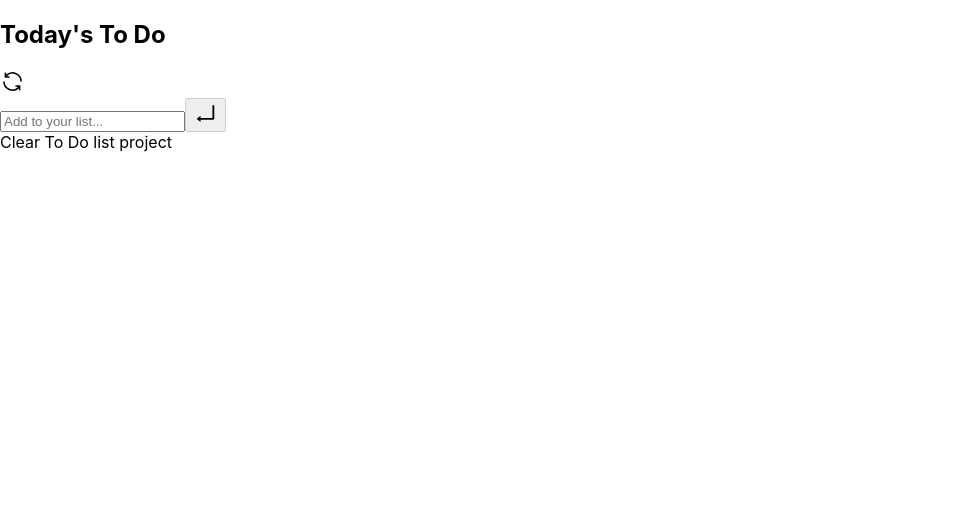
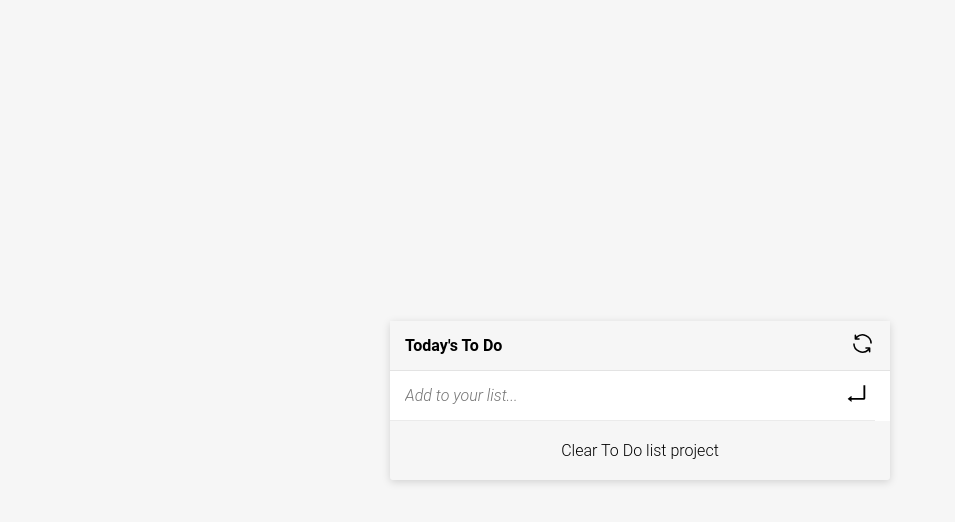
Before and after one commit to veronica365/react-todo-list, a React (Create React App) app: page / in a window 1280 px wide. Shown: the top 522 px of the page, without its empty margins (0-955 px from the left). Built offline with nearby package versions, Linux system fonts and the light colour scheme.

Commit message:
Add CSS styles to show the todos

```diff
--- a/src/index.css
+++ b/src/index.css
@@ -1,13 +1,212 @@
+* {
+  font-size: 16px;
+  font-weight: 300;
+  box-sizing: border-box;
+  font-family: Roboto, sans-serif;
+
+  --light-gray: #f6f6f6;
+  --medium-gray: #c1c1c3;
+  --dark: #d0cdcd;
+  --black: #000;
+  --white: #fff;
+}
+
 body {
   margin: 0;
-  font-family: -apple-system, BlinkMacSystemFont, 'Segoe UI', 'Roboto', 'Oxygen',
-    'Ubuntu', 'Cantarell', 'Fira Sans', 'Droid Sans', 'Helvetica Neue',
-    sans-serif;
-  -webkit-font-smoothing: antialiased;
-  -moz-osx-font-smoothing: grayscale;
+  padding: 0;
+  background-color: var(--light-gray);
 }
 
-code {
-  font-family: source-code-pro, Menlo, Monaco, Consolas, 'Courier New',
-    monospace;
+#root {
+  height: 100vh;
+  display: flex;
+  align-items: center;
+  background-color: var(--light-gray);
 }
+
+h1 {
+  font-weight: 600;
+}
+
+.link {
+  cursor: pointer;
+}
+
+.todos {
+  display: flex;
+  flex-direction: column;
+  box-sizing: border-box;
+  border-radius: 3px;
+  box-shadow: 0 2px 8px rgb(0 0 0 / 15%);
+  margin: 0 auto;
+  top: 0;
+  max-width: 500px;
+  width: 100%;
+  transition: margin 300ms ease-in-out;
+  position: relative;
+  min-width: 0;
+}
+
+.todos .todo-button {
+  display: flex;
+  align-items: center;
+  padding: 20px 5%;
+}
+
+.todos .todo-head {
+  height: 50px;
+  display: flex;
+  padding: 0 15px;
+  align-items: center;
+  background-color: var(--light-gray);
+  border-bottom: 1px solid rgb(0 0 0 / 8%);
+}
+
+.todos .todo-head .icon {
+  margin-left: auto;
+}
+
+.todos .todo-button span {
+  width: 100%;
+  text-align: center;
+}
+
+.todos .todo-wrapper {
+  display: flex;
+  flex-direction: column;
+  width: 100%;
+}
+
+.todos .add-task {
+  width: 100%;
+  height: 50px;
+  padding-right: 15px;
+  background-color: var(--white);
+}
+
+.todos .add-task,
+.todos .add-task label,
+.todos .add-task label input {
+  width: 100%;
+  outline: none;
+  border: none;
+  display: flex;
+}
+
+.todos .add-task label {
+  padding: 6px 0;
+  background-color: var(--white);
+  border-bottom: 1px solid rgb(0 0 0 / 8%);
+}
+
+.todos .add-task label button {
+  border: none;
+  background-color: var(--white);
+}
+
+.todos .add-task label input {
+  padding-left: 15px;
+  font-style: italic;
+}
+
+.todos .todo-wrapper .todo-item {
+  width: 100%;
+  display: flex;
+  border-bottom: 1px solid rgb(0 0 0 / 8%);
+}
+
+.todo-item .item-wrapper {
+  display: flex;
+  width: 100%;
+  background: var(--white);
+}
+
+.todo-item .todo {
+  display: flex;
+  width: 100%;
+}
+
+.todo-item .todo .todo-check {
+  padding: 0 15px;
+  display: flex;
+  align-items: center;
+  position: relative;
+  cursor: pointer;
+  font-size: 22px;
+  user-select: none;
+}
+
+.todo-item .todo .todo-check input {
+  display: none;
+}
+
+.todo-item .todo .todo-check .checkmark {
+  width: 22px;
+  height: 22px;
+  display: block;
+  position: relative;
+  border: 1.5px solid var(--medium-gray);
+}
+
+.todo-item .todo .todo-title {
+  line-height: 25px;
+  padding-right: 10px;
+  width: 100%;
+  display: flex;
+  align-items: center;
+  word-break: break-all;
+  outline: none;
+  min-height: 50px;
+  resize: none;
+}
+
+.todo-item.completed .todo .todo-title {
+  line-height: 25px;
+  color: var(--dark);
+  text-decoration: line-through;
+}
+
+.todo-item.completed .todo .todo-check .checkmark {
+  border-color: var(--dark);
+}
+
+.todo-item .more .move,
+.todo-item .more .delete {
+  display: flex;
+  align-items: center;
+  margin-left: auto;
+}
+
+.todo-item .more .move {
+  display: none;
+}
+
+.todo-item .more {
+  right: 0;
+  display: flex;
+  margin-left: auto;
+  margin-right: 15px;
+  position: relative;
+  align-items: center;
+}
+
+.checkmark::after {
+  content: "";
+  position: absolute;
+  display: none;
+}
+
+.todo-check .checkmark::after {
+  left: 7px;
+  top: 3px;
+  width: 4px;
+  height: 9px;
+  position: absolute;
+  border: solid var(--black);
+  border-width: 0 2px 2px 0;
+  transform: rotate(45deg);
+}
+
+.todo-check input[checked] ~ .checkmark::after {
+  display: block;
+}
```
